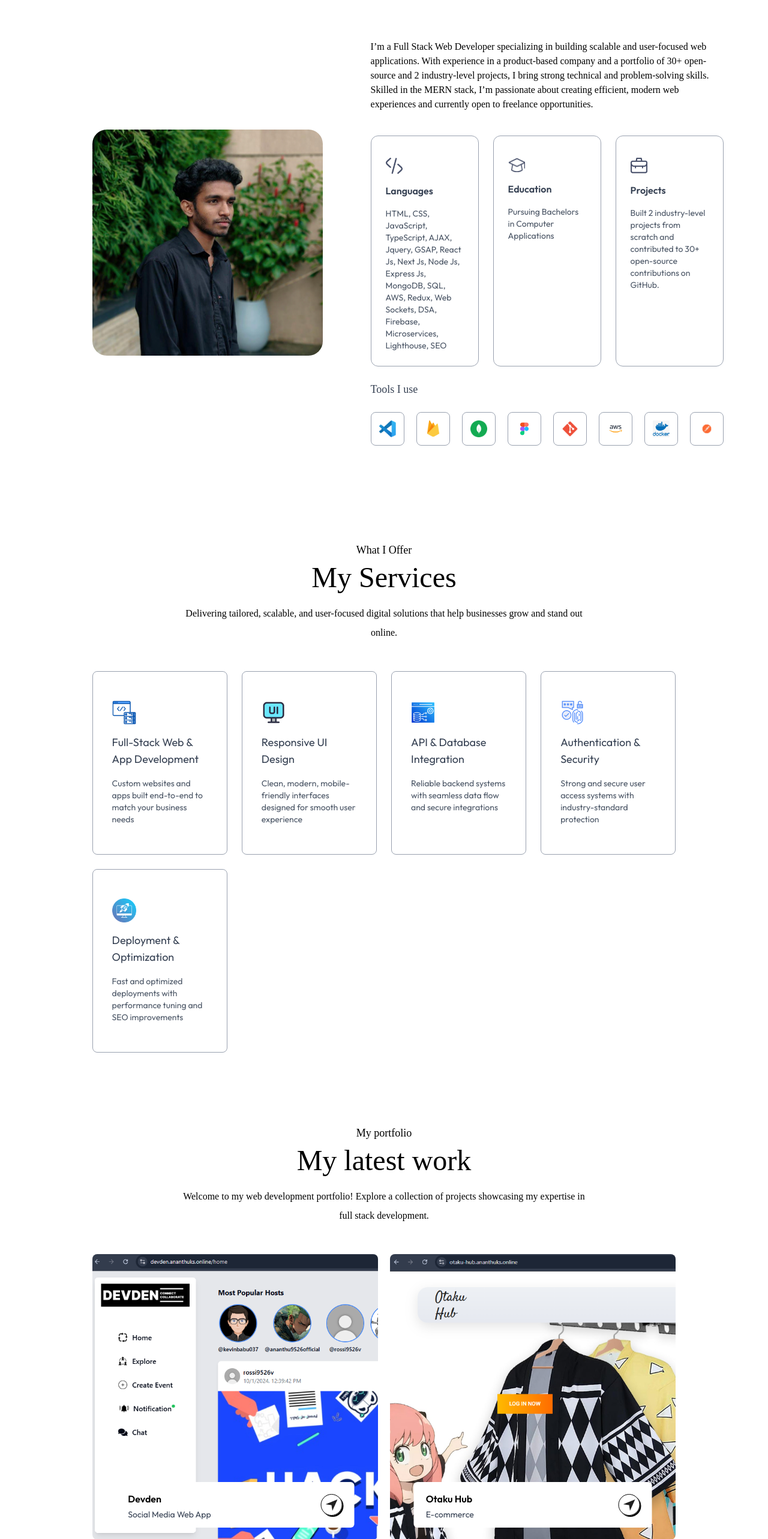
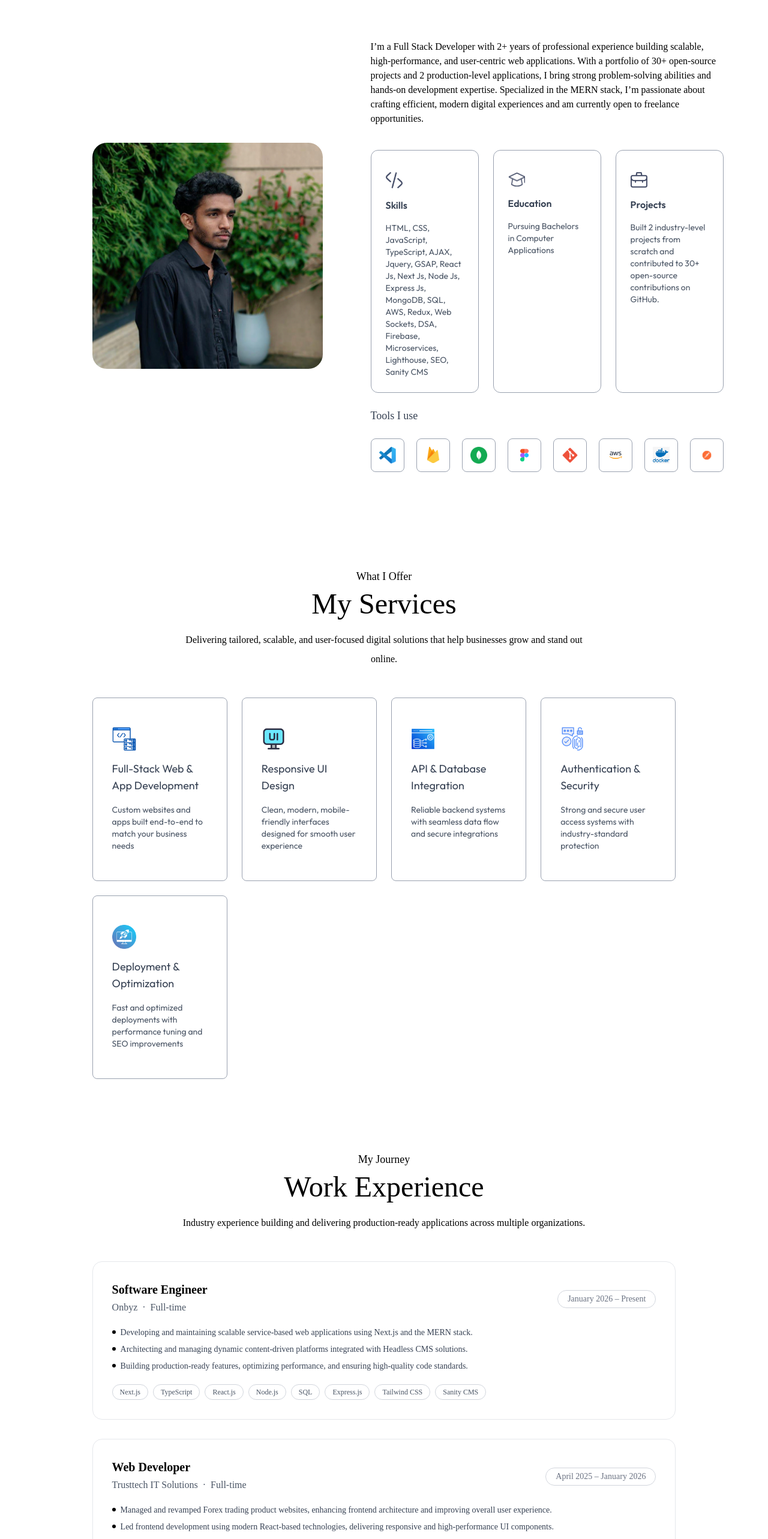
Before and after one commit to ananthu-dev224/live-portfolio, a Next.js app: page / in a window 1280 px wide. Shown: the part 938-3504 px from the top of the page at 60% size. Built offline with nearby package versions, Linux system fonts and the light colour scheme; a web font is replaced by a local one.

Commit message:
updated feb 2026

```diff
--- a/assets/assets.js
+++ b/assets/assets.js
@@ -110,7 +110,7 @@ export const serviceData = [
 ]
 
 export const infoList = [
-    { icon: assets.code_icon, iconDark: assets.code_icon_dark, title: 'Languages', description: 'HTML, CSS, JavaScript, TypeScript, AJAX, Jquery, GSAP, React Js, Next Js, Node Js, Express Js, MongoDB, SQL, AWS, Redux, Web Sockets, DSA, Firebase, Microservices, Lighthouse, SEO' },
+    { icon: assets.code_icon, iconDark: assets.code_icon_dark, title: 'Skills', description: 'HTML, CSS, JavaScript, TypeScript, AJAX, Jquery, GSAP, React Js, Next Js, Node Js, Express Js, MongoDB, SQL, AWS, Redux, Web Sockets, DSA, Firebase, Microservices, Lighthouse, SEO, Sanity CMS' },
     { icon: assets.edu_icon, iconDark: assets.edu_icon_dark, title: 'Education', description: 'Pursuing Bachelors in Computer Applications' },
     { icon: assets.project_icon, iconDark: assets.project_icon_dark, title: 'Projects', description: 'Built 2 industry-level projects from scratch and contributed to 30+ open-source contributions on GitHub.' }
 ];
--- a/components/About.jsx
+++ b/components/About.jsx
@@ -21,13 +21,13 @@ const About = () => {
         </div>
         <div className="flex-1 px-4 sm:px-0 mt-6 sm:mt-0">
           <p className="mb-10 max-w-2xl font-ovo text-sm sm:text-base">
-            I’m a Full Stack Web Developer specializing in building scalable and
-            user-focused web applications. With experience in a product-based
-            company and a portfolio of 30+ open-source and 2 industry-level
-            projects, I bring strong technical and problem-solving skills.
-            Skilled in the MERN stack, I’m passionate about creating efficient,
-            modern web experiences and currently open to freelance
-            opportunities.
+            I’m a Full Stack Developer with 2+ years of professional experience
+            building scalable, high-performance, and user-centric web
+            applications. With a portfolio of 30+ open-source projects and 2
+            production-level applications, I bring strong problem-solving
+            abilities and hands-on development expertise. Specialized in the
+            MERN stack, I’m passionate about crafting efficient, modern digital
+            experiences and am currently open to freelance opportunities.
           </p>
 
           <ul className="grid grid-cols-1 sm:grid-cols-3 gap-4 sm:gap-6 max-w-2xl">
--- a/components/Work.jsx
+++ b/components/Work.jsx
@@ -1,40 +1,112 @@
-import { assets, workData } from "@/assets/assets";
-import Image from "next/image";
 import React from "react";
+
+const experiences = [
+  {
+    role: "Software Engineer",
+    company: "Onbyz",
+    duration: "January 2026 – Present",
+    type: "Full-time",
+    contributions: [
+      "Developing and maintaining scalable service-based web applications using Next.js and the MERN stack.",
+      "Architecting and managing dynamic content-driven platforms integrated with Headless CMS solutions.",
+      "Building production-ready features, optimizing performance, and ensuring high-quality code standards.",
+    ],
+    stack: [
+      "Next.js",
+      "TypeScript",
+      "React.js",
+      "Node.js",
+      "SQL",
+      "Express.js",
+      "Tailwind CSS",
+      "Sanity CMS",
+    ],
+  },
+  {
+    role: "Web Developer",
+    company: "Trusttech IT Solutions",
+    duration: "April 2025 – January 2026",
+    type: "Full-time",
+    contributions: [
+      "Managed and revamped Forex trading product websites, enhancing frontend architecture and improving overall user experience.",
+      "Led frontend development using modern React-based technologies, delivering responsive and high-performance UI components.",
+      "Implemented SEO best practices, optimized page speed, and improved search visibility to strengthen organic growth and product reach.",
+    ],
+    stack: [
+      "React.js",
+      "Tailwind CSS",
+      "MongoDB",
+      "Express.js",
+      "SEO Optimization",
+      "Lighthouse Audits",
+    ],
+  },
+];
 
 const Work = () => {
   return (
-    <div id="work" className="w-full max-w-7xl mx-auto px-4 sm:px-6 md:px-10 lg:px-[12%] py-10 scroll-mt-20">
-      <h4 className="text-center mb-2 text-lg font-ovo">My portfolio</h4>
-      <h2 className="text-center text-5xl font-ovo">My latest work</h2>
+    <div
+      id="work"
+      className="w-full max-w-7xl mx-auto px-4 sm:px-6 md:px-10 lg:px-[12%] py-10 scroll-mt-20"
+    >
+      <h4 className="text-center mb-2 text-lg font-ovo">My Journey</h4>
+      <h2 className="text-center text-5xl font-ovo">Work Experience</h2>
       <p className="text-center max-w-2xl mx-auto mt-5 mb-12 font-ovo">
-        Welcome to my web development portfolio! Explore a collection of
-        projects showcasing my expertise in full stack development.
+        Industry experience building and delivering production-ready
+        applications across multiple organizations.
       </p>
 
-      <div className="grid grid-cols-auto my-10 gap-5">
-        {workData.map((project, index) => (
+      <div className="flex flex-col gap-8 mt-10">
+        {experiences.map((exp, index) => (
           <div
             key={index}
-            className="aspect-square bg-no-repeat bg-cover bg-center rounded-lg relative cursor-pointer group"
-            style={{ backgroundImage: `url(${project.bgImage})` }}
+            className="border border-gray-200 rounded-2xl p-6 sm:p-8 hover:shadow-md transition duration-300"
           >
-            <div className="bg-white w-10/12 rounded-md absolute bottom-5 left-1/2 -translate-x-1/2 py-3 px-5 flex items-center justify-between duration-500 group-hover:bottom-7">
+            <div className="flex flex-col sm:flex-row sm:items-center sm:justify-between gap-2 mb-4">
               <div>
-                <h2 className="font-semibold">{project.title}</h2>
-                <p className="text-sm text-gray-700">{project.description}</p>
+                <h2 className="text-xl font-semibold font-ovo">{exp.role}</h2>
+                <p className="text-gray-600 font-ovo">
+                  {exp.company} &nbsp;·&nbsp; {exp.type}
+                </p>
               </div>
-              <a href={project.link}>
-                <div className="border rounded-full border-black w-9 aspect-square flex items-center justify-center shadow-[2px_2px_0_#000] group-hover:bg-lime-300 transition">
-                <Image src={assets.send_icon} alt="send icon" className="w-5" />
-              </div>
-              </a>
+              <span className="text-sm text-gray-500 border border-gray-300 rounded-full px-4 py-1 w-fit font-ovo">
+                {exp.duration}
+              </span>
+            </div>
+
+            <ul className="flex flex-col gap-2 mb-5">
+              {exp.contributions.map((point, i) => (
+                <li
+                  key={i}
+                  className="flex items-start gap-2 text-gray-700 font-ovo text-sm"
+                >
+                  <span className="mt-1.5 w-1.5 h-1.5 rounded-full bg-black shrink-0" />
+                  {point}
+                </li>
+              ))}
+            </ul>
+
+            <div className="flex flex-wrap gap-2">
+              {exp.stack.map((tech, i) => (
+                <span
+                  key={i}
+                  className="text-xs border border-gray-300 rounded-full px-3 py-1 text-gray-600 font-ovo"
+                >
+                  {tech}
+                </span>
+              ))}
             </div>
           </div>
         ))}
       </div>
-      <a href="https://github.com/ananthu-dev224" className="w-max flex items-center justify-center gap-2 text-gray-700 border-[0.5px] border-gray-700 rounded-full py-3 px-10 mx-auto my-20 light-hover duration-500">
-        Show more <Image src={assets.right_arrow_bold} alt="Right arrow" className="w-4"/>
+
+      <a
+        href="https://github.com/ananthu-dev224"
+        target="_blank"
+        rel="noopener noreferrer"
+        className="w-max flex items-center justify-center gap-2 text-gray-700 border-[0.5px] border-gray-700 rounded-full py-3 px-10 mx-auto my-20 hover:bg-gray-50 transition duration-300 font-ovo"
+      >
+        View personal projects on GitHub →
       </a>
     </div>
   );
```
Also changed, not shown: 1 other file (tests, documents, lock files or other folders).
